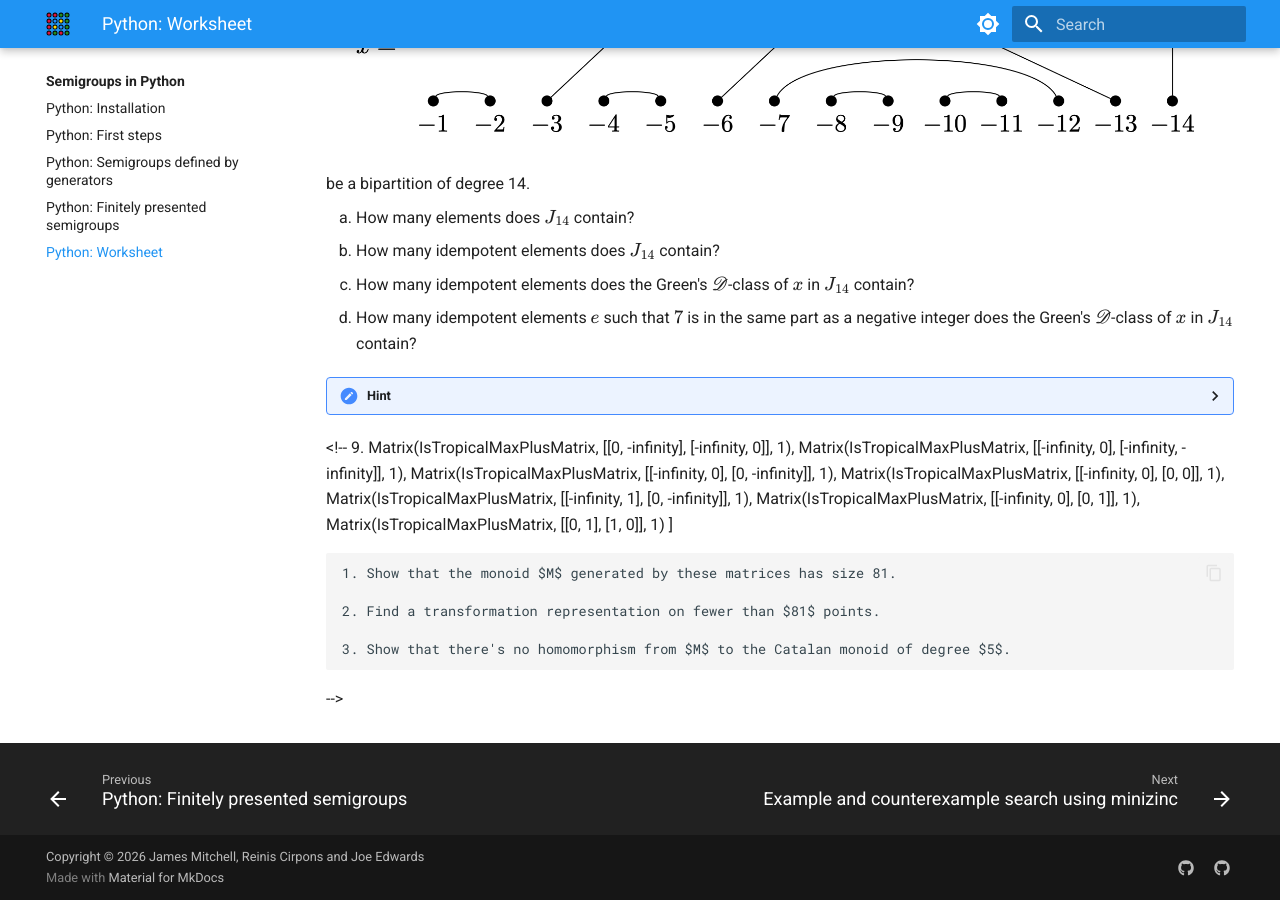
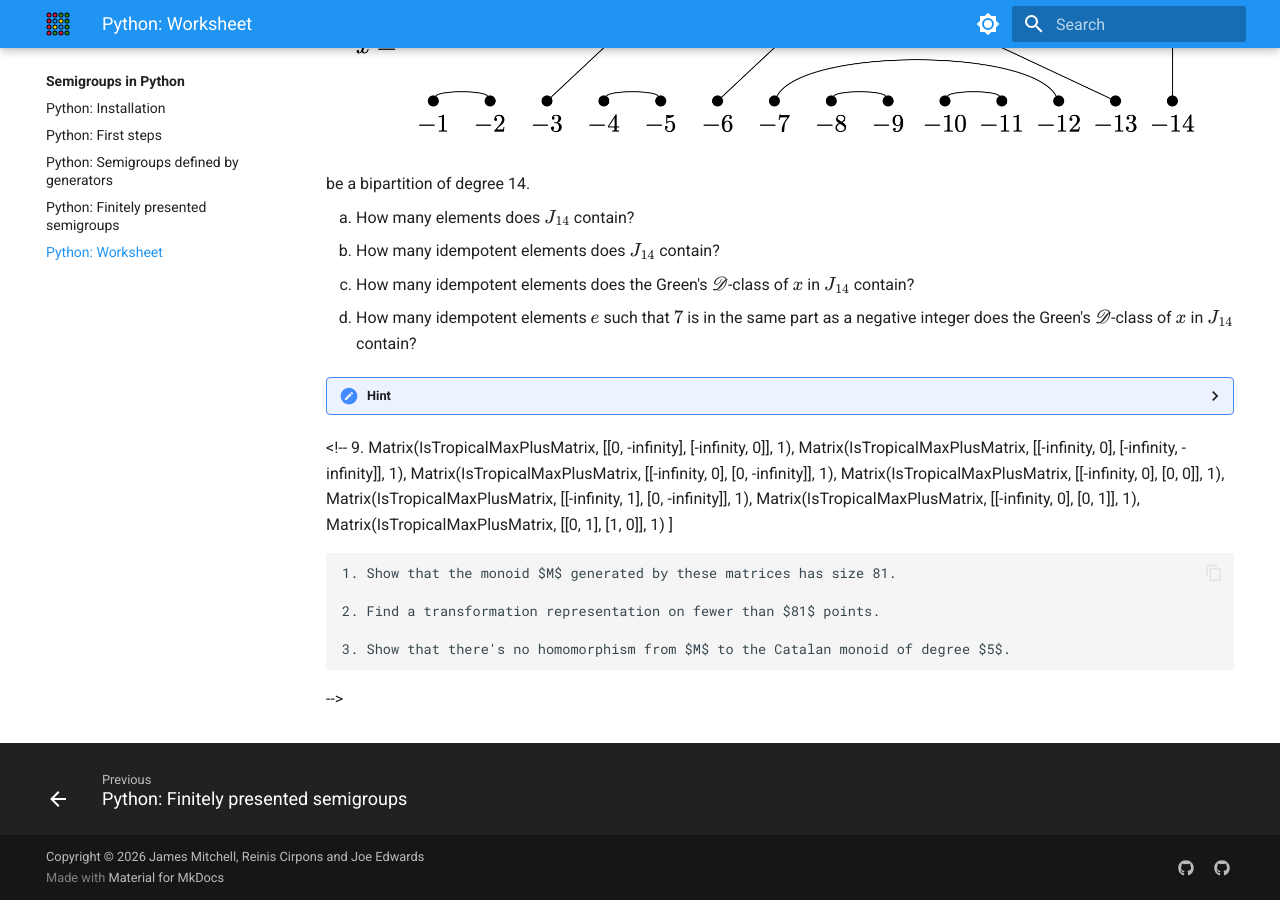
Before and after one commit to libsemigroups/tutorial, an MkDocs documentation site: the page built from docs/py/worksheet.md, in a window 1280 px wide and 900 px high, scrolled down 1337 px. Built offline with MkDocs 1.6.1 and Material for MkDocs 9.7.7, drawn with Linux system fonts in a browser that asks for light colours.

Commit message:
Rm minizinc

```diff
--- a/docs/minizinc/index.md
+++ /dev/null
@@ -1 +0,0 @@
-# Example and counterexample search using `minizinc`
--- a/mkdocs.yml
+++ b/mkdocs.yml
@@ -16,8 +16,6 @@
       - "Python: Semigroups defined by generators": py/generated.md
       - "Python: Finitely presented semigroups": py/fp.md
       - "Python: Worksheet": py/worksheet.md
-  - minizinc:
-      - minizinc/index.md
 
 theme:
   name: material
```
